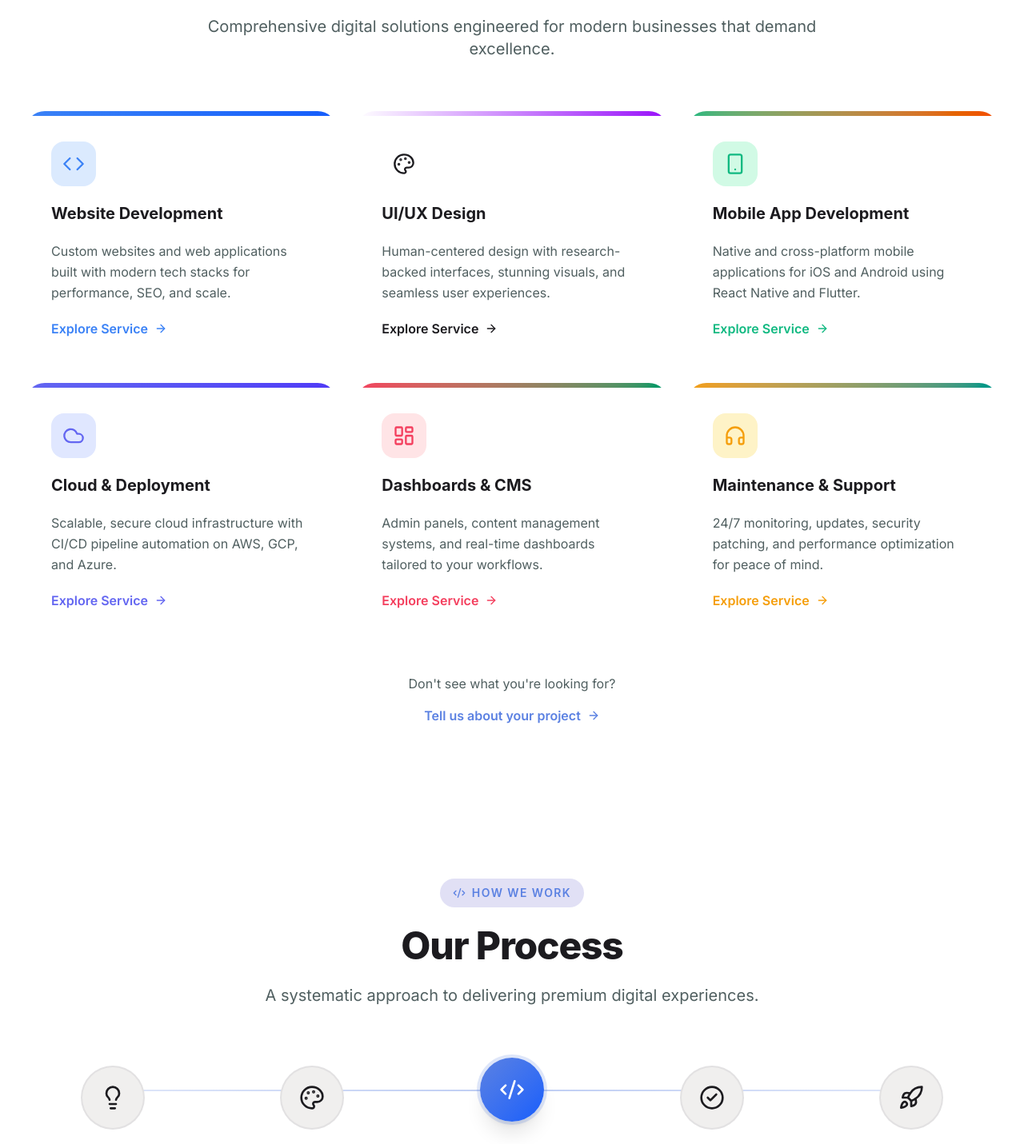
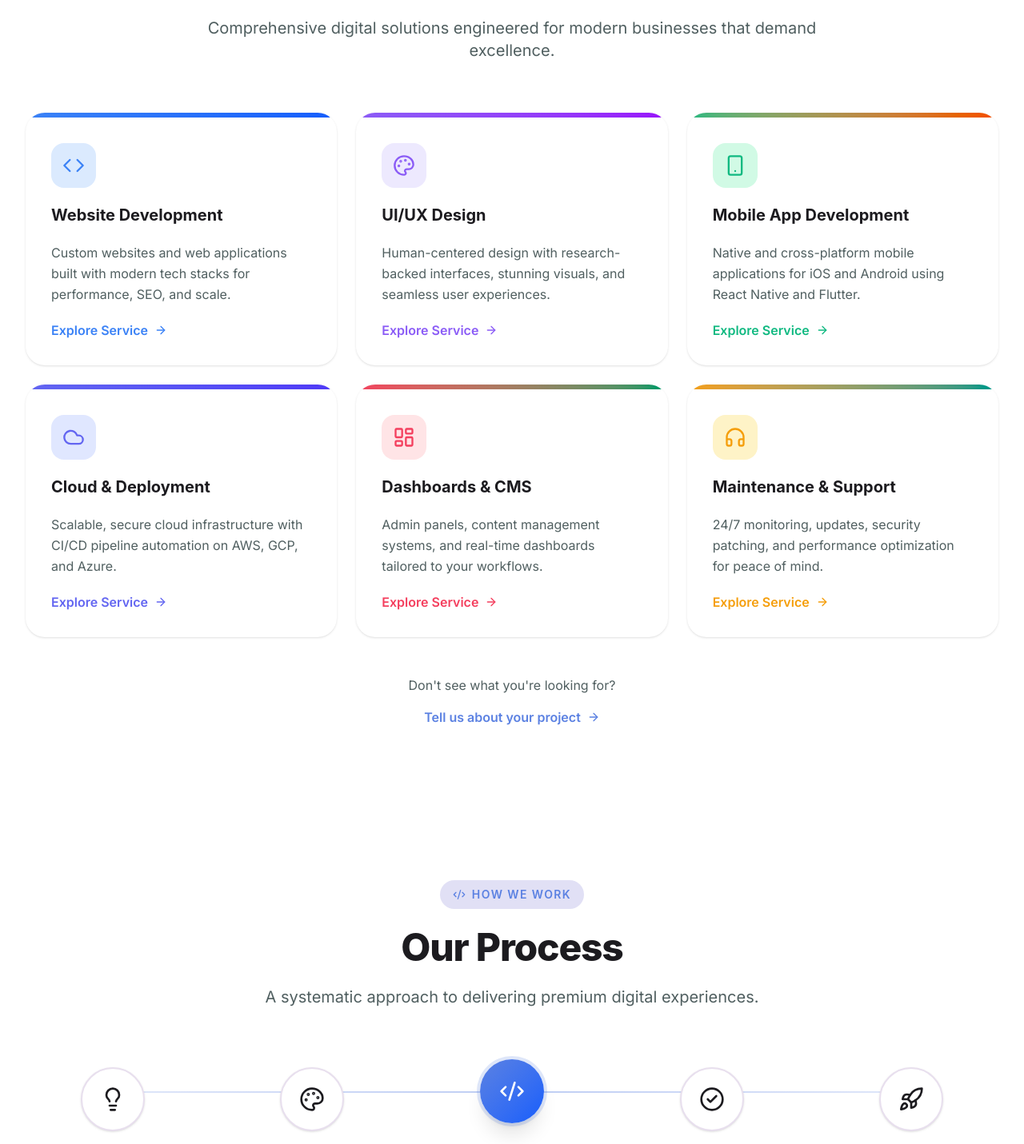
Before and after one commit to ai-shallavar/shallavar-site, a Next.js app: page / in a window 1280 px wide. Shown: the part 1341-2772 px from the top of the page at 80% size. Built offline with nearby package versions, Linux system fonts and the light colour scheme.

Commit message:
color changes

```diff
--- a/src/app/globals.css
+++ b/src/app/globals.css
@@ -15,6 +15,17 @@
   --color-on-primary: #FFFFFF;
   --color-primary-container: #E1E0F5;
   --color-on-primary-container: #21005D;
+
+  /* Secondary color family */
+  --color-secondary: #005FC7;
+  --color-on-secondary: #FFFFFF;
+  --color-secondary-container: #D3E1FB;
+  --color-on-secondary-container: #001B44;
+
+  /* UI/UX Design service colors (missing - now added) */
+  --color-service-uiux: #8B5CF6;
+  --color-service-uiux-container: #EDE9FE;
+  --color-service-uiux-gradient-end: #7C3AED;
 
   /* Service-specific color families - consistent naming convention */
   /* Each service has: container (light bg), text (primary color), gradient-end (darker shade for gradients) */
--- a/src/components/FAQ.tsx
+++ b/src/components/FAQ.tsx
@@ -44,12 +44,12 @@ export default function FAQ() {
         </p>
       </div>
 
-      <div className="max-w-3xl mx-auto space-y-3">
+      <div className="max-w-3xl mx-auto space-y-4">
         {faqs.map((faq, index) => (
-          <div key={index} className="border border-outline/15 rounded-2xl overflow-hidden transition-all duration-300 hover:border-primary/30">
+          <div key={index} className="border border-[#E8DFEE] rounded-2xl overflow-hidden bg-white shadow-sm transition-all duration-300 hover:border-primary/30 hover:shadow-md">
             <button
               onClick={() => setOpenIndex(openIndex === index ? null : index)}
-              className="w-full flex items-center justify-between p-6 text-left bg-surface-container-lowest hover:bg-surface-container transition-colors duration-300"
+              className="w-full flex items-center justify-between p-6 text-left bg-white hover:bg-[#F6F5F5] transition-colors duration-300"
             >
               <span className="font-headline font-bold text-on-surface pr-4">{faq.question}</span>
               <ChevronDown className={`w-5 h-5 text-primary flex-shrink-0 transition-transform duration-300 ${openIndex === index ? "rotate-180" : ""}`} />
--- a/src/components/Hero.tsx
+++ b/src/components/Hero.tsx
@@ -50,14 +50,14 @@ export default function Hero() {
         <div className="flex flex-col sm:flex-row items-center justify-center gap-4 pt-6">
           <Link
             href="/contact"
-            className="group inline-flex items-center gap-2 bg-gradient-to-r from-primary to-blue-600 text-white px-10 py-4 rounded-full font-label font-semibold text-lg hover:shadow-xl hover:shadow-primary/25 hover:-translate-y-1 active:translate-y-0 transition-all duration-300"
+            className="group inline-flex items-center gap-2 bg-gradient-to-r from-[#5B81E2] to-[#005FC7] text-white px-10 py-4 rounded-full font-label font-semibold text-lg shadow-lg hover:shadow-xl hover:shadow-[#5B81E2]/40 hover:-translate-y-1 active:translate-y-0 transition-all duration-300 border border-white/20 hover:border-white/40"
           >
             Get Free Consultation
             <ArrowRight className="w-5 h-5 group-hover:translate-x-1 transition-transform duration-300" />
           </Link>
           <Link
             href="/services"
-            className="inline-flex items-center gap-2 px-10 py-4 rounded-full font-label font-semibold text-lg text-on-surface bg-surface border-outline/20 hover:bg-surface-container-lowest hover:border-primary/30 hover:shadow-lg transition-all duration-300"
+            className="inline-flex items-center gap-2 px-10 py-4 rounded-full font-label font-semibold text-lg text-[#1C1B1F] bg-white border-[#D4C7E6]/60 hover:bg-[#F6F5F5] hover:border-[#5B81E2]/50 hover:shadow-lg transition-all duration-300"
           >
             Explore Services
           </Link>
--- a/src/components/PricingGrid.tsx
+++ b/src/components/PricingGrid.tsx
@@ -85,10 +85,10 @@ function PricingCard({ card, delay }: { card: PricingCard; delay: number }) {
 
   return (
     <div
-      className={`bg-surface-container-lowest rounded-lg p-8 relative overflow-hidden transition-transform duration-300 ${
+      className={`rounded-lg p-8 relative overflow-hidden transition-transform duration-300 ${
         card.highlighted
-          ? "shadow-[0_8px_48px_rgba(0,62,199,0.08)] transform md:-translate-y-4 border border-primary/10 flex flex-col h-full z-10"
-          : "border border-outline-variant/15 flex flex-col h-full hover:-translate-y-2"
+          ? "bg-white shadow-[0_8px_48px_rgba(91,129,226,0.10)] transform md:-translate-y-4 border-[#5B81E2]/30 flex flex-col h-full z-10"
+          : "bg-white border-[#E8DFEE] shadow-sm flex flex-col h-full hover:-translate-y-2 hover:shadow-lg"
       }`}
     >
       {card.highlighted && (
@@ -99,7 +99,7 @@ function PricingCard({ card, delay }: { card: PricingCard; delay: number }) {
       )}
 
       {card.badge && (
-        <span className="inline-block px-3 py-1 bg-primary/10 text-primary font-label text-xs font-bold rounded-full mb-4 tracking-wider uppercase">
+          <span className="inline-block px-3 py-1 bg-[#5B81E2]/10 text-primary font-label text-xs font-bold rounded-full mb-4 tracking-wider uppercase">
           {card.badge}
         </span>
       )}
--- a/src/components/ProcessFlow.tsx
+++ b/src/components/ProcessFlow.tsx
@@ -57,9 +57,9 @@ export default function ProcessFlow() {
               <div
                 className={`${
                   Step.highlighted
-                    ? "bg-gradient-to-br from-primary to-blue-600 text-white shadow-xl ring-4 ring-primary/20"
-                    : "bg-surface-container text-on-surface border-2 border-outline/15"
-                } rounded-full w-20 h-20 flex items-center justify-center mb-6 transition-all duration-300 hover:scale-110`}
+                    ? "bg-gradient-to-br from-primary to-blue-600 text-white shadow-xl ring-4 ring-[#5B81E2]/20"
+                    : "bg-white text-on-surface border-2 border-[#E8DFEE] shadow-sm"
+                } rounded-full w-20 h-20 flex items-center justify-center mb-6 transition-all duration-300 hover:scale-110 hover:border-primary/30 hover:shadow-md`}
               >
                 <Step.icon className="w-8 h-8" />
               </div>
--- a/src/components/ServicePage.tsx
+++ b/src/components/ServicePage.tsx
@@ -339,10 +339,10 @@ export default function ServicePage({
                 </ul>
                 <Link
                   href="/contact"
-                  className={`block w-full py-3 rounded-full font-label font-semibold text-sm text-center transition-all duration-300 ${
+                  className={`block w-full py-3.5 rounded-full font-label font-semibold text-sm text-center transition-all duration-300 ${
                     plan.popular
-                      ? "bg-on-service-web text-service-web hover:bg-surface-container-low"
-                      : `bg-gradient-to-r ${t.gradientFrom} ${t.gradientTo} text-white hover:shadow-lg`
+                      ? "bg-white text-[#5B81E2] hover:bg-gray-100 shadow-lg border-2 border-white/50 hover:shadow-xl hover:scale-105"
+                      : `bg-gradient-to-r ${t.gradientFrom} ${t.gradientTo} text-white border-2 border-transparent hover:shadow-lg hover:scale-105`
                   }`}
                 >
                   Get Started
--- a/src/components/Services.tsx
+++ b/src/components/Services.tsx
@@ -132,11 +132,11 @@ export default function ServiceCards() {
             hoverBg: "bg-primary/10",
           };
           return (
-            <Link
-              key={i}
-              href={service.href}
-              className="group relative overflow-hidden rounded-3xl bg-surface border-outline/20 hover:border-outline/40 hover:shadow-xl transition-all duration-500 ease-out-expo"
-            >
+              <Link
+                key={i}
+                href={service.href}
+                className="group relative overflow-hidden rounded-3xl bg-white border-[#E8DFEE] hover:border-primary/40 shadow-sm hover:shadow-xl transition-all duration-500 ease-out-expo"
+              >
               {/* Colored top bar per service */}
               <div className={`h-1.5 ${colors.topBar}`} />
 
--- a/src/components/Testimonials.tsx
+++ b/src/components/Testimonials.tsx
@@ -39,7 +39,7 @@ export default function Testimonials() {
 
       <div className="grid grid-cols-1 md:grid-cols-3 gap-6">
         {testimonials.map((t, i) => (
-          <div key={i} className="bg-surface-container-lowest rounded-2xl p-8 hover:shadow-lg transition-all duration-300 border border-outline/10">
+          <div key={i} className="bg-white rounded-2xl p-8 hover:shadow-lg transition-all duration-300 border-[#E8DFEE] shadow-sm">
             <div className="flex items-center gap-1 mb-6">
               {[...Array(5)].map((_, j) => (
                 <Star key={j} className="w-5 h-5 text-yellow-400 fill-yellow-400" />
```
